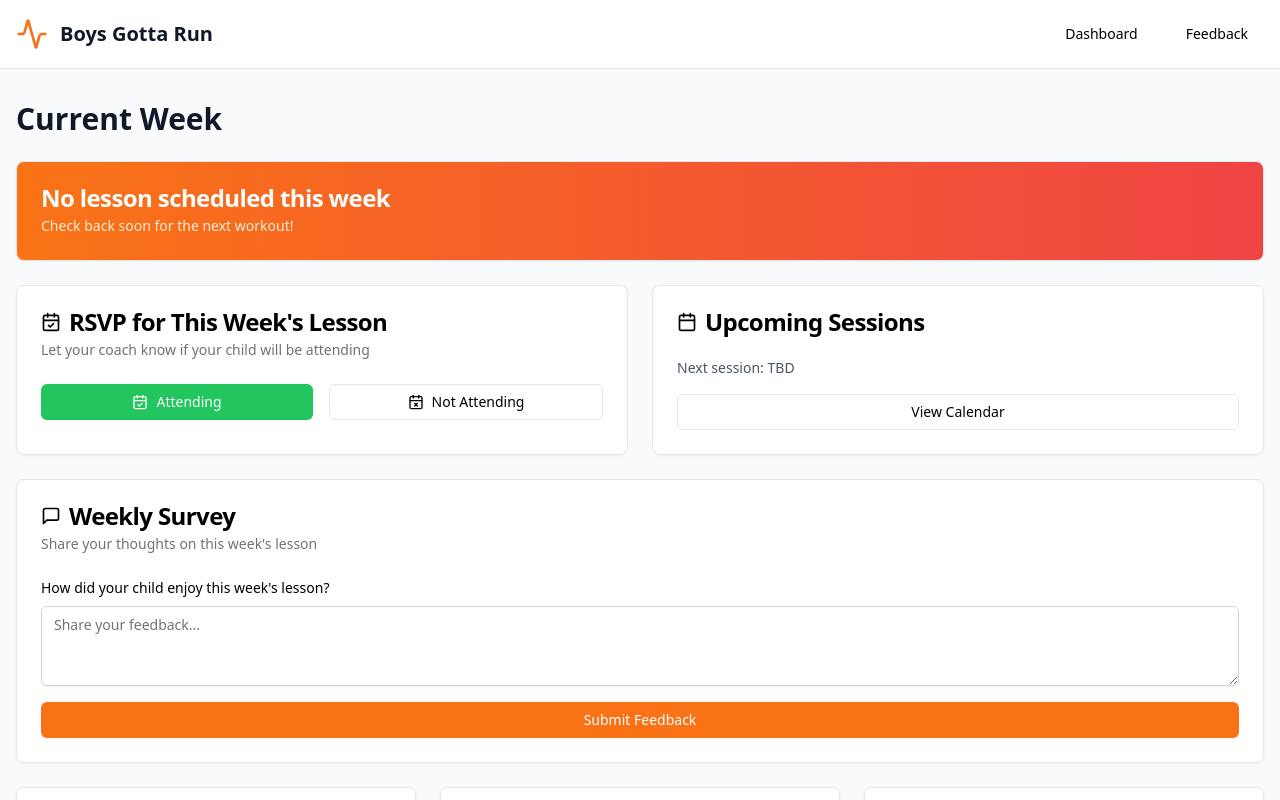
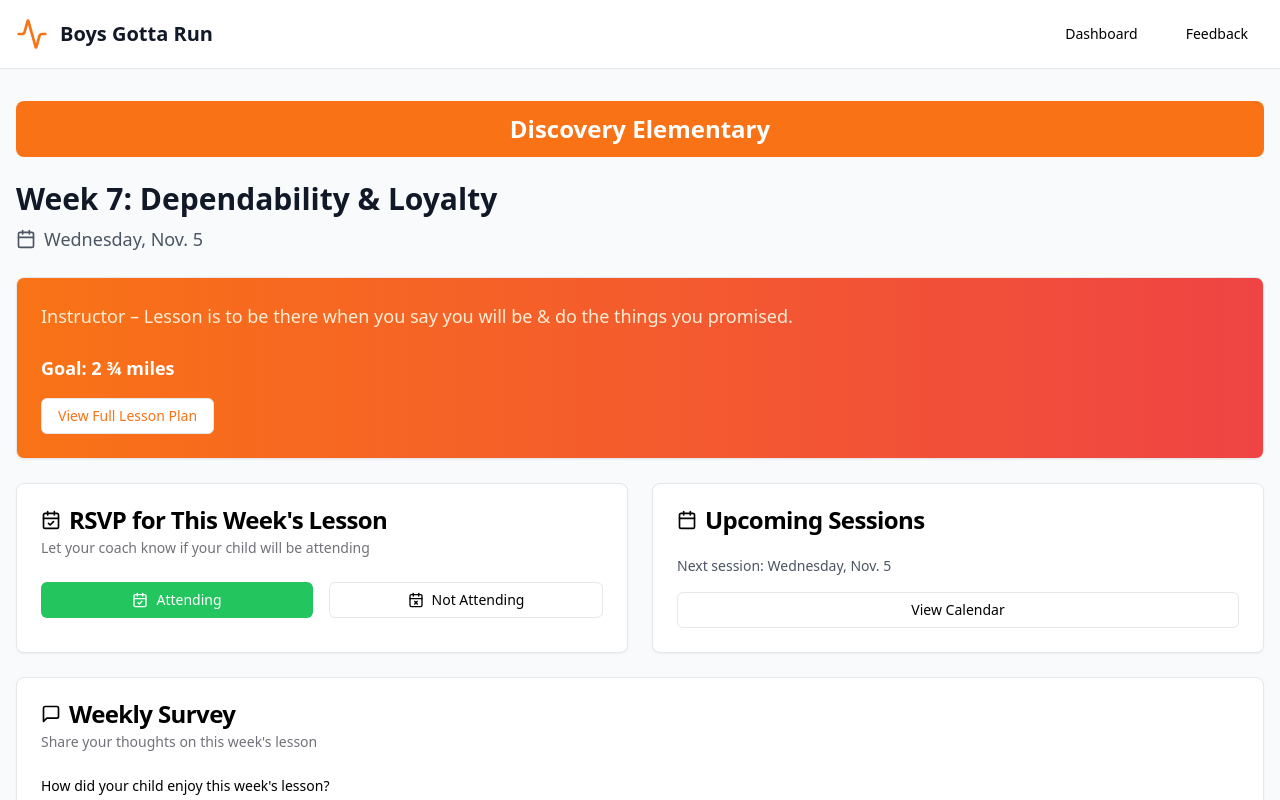
Before and after one commit to GoFast-Athlete-Training/gofast_runprogram_parent, a React (Vite) app: page /dashboard in a window 1280 px wide. Shown: the top 800 px of the page. Built offline with nearby package versions, Linux system fonts and the light colour scheme; no server answers.

Commit message:
Refactor: Remove hook file, hardcode workout data directly in Dashboard component

```diff
--- a/src/hooks/useHydrateParent.js
+++ /dev/null
@@ -1,90 +0,0 @@
-import React, { useState, useEffect } from 'react';
-import { parentApi, apiRequest } from '../lib/api.js';
-
-/**
- * Hook to hydrate parent data from backend
- * Follows FRONTEND_BUILDS_FOR_GOFAST.md hydration pattern:
- * - Entity-specific route: /api/bgr/parent/:parentId/hydrate
- * - localStorage caching with key pattern: bgr_parent_${parentId}_data
- * - Always hydrate when landing on parent dashboard
- */
-export const useHydrateParent = (parentId) => {
-  const [parentData, setParentData] = useState(null);
-  const [currentLesson, setCurrentLesson] = useState(null);
-  const [feedback, setFeedback] = useState([]);
-  const [loading, setLoading] = useState(true);
-  const [error, setError] = useState(null);
-
-  useEffect(() => {
-    if (!parentId) {
-      // For demo purposes, use default parentId if not provided
-      // In production, parentId should come from auth/session
-      const defaultParentId = localStorage.getItem('bgr_parent_id') || '1';
-      parentId = defaultParentId;
-    }
-
-    const hydrate = async () => {
-      setLoading(true);
-      setError(null);
-
-      const cacheKey = `bgr_parent_${parentId}_data`;
-
-      // Check localStorage cache first
-      const cachedData = localStorage.getItem(cacheKey);
-      if (cachedData) {
-        try {
-          const parsed = JSON.parse(cachedData);
-          setParentData(parsed.parentData);
-          setCurrentLesson(parsed.currentLesson);
-          setFeedback(parsed.feedback || []);
-          setLoading(false);
-          // Still hydrate in background to refresh data
-        } catch (err) {
-          console.error('Error parsing cached data:', err);
-          // Continue to API call if cache is invalid
-        }
-      }
-
-      try {
-        // Hydrate from backend
-        const url = parentApi.hydrate(parentId);
-        const data = await apiRequest(url);
-
-        setParentData(data.parentData || data.parent);
-        setCurrentLesson(data.currentLesson || data.lesson);
-        setFeedback(data.feedback || []);
-
-        // Cache in localStorage
-        localStorage.setItem(cacheKey, JSON.stringify({
-          parentData: data.parentData || data.parent,
-          currentLesson: data.currentLesson || data.lesson,
-          feedback: data.feedback || []
-        }));
-
-        setLoading(false);
-      } catch (err) {
-        console.error('Hydration error:', err);
-        setError(err.message);
-        setLoading(false);
-
-        // If API fails and we have cached data, use it
-        if (cachedData) {
-          const parsed = JSON.parse(cachedData);
-          setParentData(parsed.parentData);
-          setCurrentLesson(parsed.currentLesson);
-          setFeedback(parsed.feedback || []);
-        }
-      }
-    };
-
-    hydrate();
-  }, [parentId]);
-
-  return {
-    parentData,
-    currentLesson,
-    feedback,
-    loading,
-    error
-  };
-};
--- a/src/pages/Dashboard.jsx
+++ b/src/pages/Dashboard.jsx
@@ -8,44 +8,86 @@ import SurveyForm from '../components/SurveyForm.jsx';
 import { Card, CardContent, CardDescription, CardHeader, CardTitle } from '../components/ui/card.jsx';
 import { Button } from '../components/ui/button.jsx';
 import { Calendar, Activity } from 'lucide-react';
-import { useHydrateParent } from '../hooks/useHydrateParent.js';
+
+// Hardcoded workout data for Week 7: Dependability & Loyalty
+const currentLesson = {
+  id: '1',
+  week: 7,
+  weekFocus: 'Dependability & Loyalty',
+  date: 'Wednesday, Nov. 5',
+  school: 'Discovery Elementary',
+  title: 'Week 7: Dependability & Loyalty',
+  description: 'Instructor – Lesson is to be there when you say you will be & do the things you promised.',
+  goal: '2 ¾ miles',
+  workout: [
+    {
+      name: '3 lap warm up',
+      description: '',
+      duration: null,
+      reps: null
+    },
+    {
+      name: 'Body weight conditioning',
+      description: '2 sets of 10 each',
+      duration: null,
+      reps: '2 sets of 10 each',
+      exercises: [
+        'Squats',
+        'Jumping jacks',
+        'Alternating reverse lunges',
+        'Single leg squats',
+        'Pushups',
+        'Sit ups'
+      ]
+    },
+    {
+      name: 'Run 8 laps at Tempo',
+      description: '',
+      duration: null,
+      reps: '8 laps'
+    }
+  ],
+  discussion: {
+    topic: 'Discuss Loyalty & Dependability',
+    example: 'Parents are dependable because they pick you up after school when they say they will and you can depend on parents to feed you and fix things.',
+    story: "My best friend asked me to help him practice for the school spelling bee. I promised I'd help him every day after school. Even when I really wanted to go home and play video games, I still showed up to help him practice. That's called being dependable; keeping your promises and showing others they can count on you. And loyalty means standing by your friends and supporting them, even when it's not always easy or fun. My friend didn't win first place, but he said he felt like a winner because I was there for him.",
+    definitions: {
+      dependability: 'keeping your word and being reliable',
+      loyalty: 'being a good friend and sticking with someone through thick and thin'
+    },
+    notes: 'This helps kids connect their actions (like showing up, helping, supporting friends) to these important character traits.'
+  },
+  instructorNotes: [
+    'Instructors will Map out the 5K run course which should be 600-800m laps for optimal spectator viewing.',
+    "Instructors will Speak with Extended Day manager to coordinate the Extended day students' spectating and supporting the runners of the final 5K. They will come out to cheer on their peers.",
+    'Encourage Extended Day to make signs and bring noise makers to the 5K finish line.'
+  ],
+  homeAssignment: 'Running assignment of 10 minutes 1 X this week and stretch for 2 minutes each day.'
+};
 
 const Dashboard = () => {
   const navigate = useNavigate();
-  const { parentData, currentLesson, loading } = useHydrateParent();
-
-  if (loading) {
-    return (
-      <div className="min-h-screen bg-gray-50 flex items-center justify-center">
-        <p>Loading...</p>
-      </div>
-    );
-  }
 
   return (
     <div className="min-h-screen bg-gray-50 flex flex-col">
       <Header />
       <main className="flex-1 container mx-auto px-4 py-8">
         {/* School Banner */}
-        {currentLesson?.school && (
         <div className="mb-6 bg-orange-500 text-white py-3 px-6 rounded-lg text-center">
           <h2 className="text-2xl font-bold">{currentLesson.school}</h2>
         </div>
-        )}
 
         {/* Week Focus and Date */}
         <div className="mb-6">
           <div className="mb-2">
             <h1 className="text-3xl font-bold text-gray-900">
-              {currentLesson?.title || 'Current Week'}
+              {currentLesson.title}
             </h1>
           </div>
-          {currentLesson?.date && (
           <div className="flex items-center space-x-2 text-gray-600 mb-4">
             <Calendar className="w-5 h-5" />
             <span className="text-lg">{currentLesson.date}</span>
           </div>
-          )}
         </div>
 
         <div className="mb-6">
@@ -53,7 +95,7 @@ const Dashboard = () => {
         </div>
 
         <div className="grid grid-cols-1 md:grid-cols-2 gap-6 mb-6">
-          <RSVPCard lessonId={currentLesson?.id} />
+          <RSVPCard lessonId={currentLesson.id} />
           <Card>
             <CardHeader>
               <CardTitle className="flex items-center space-x-2">
@@ -63,7 +105,7 @@ const Dashboard = () => {
             </CardHeader>
             <CardContent>
               <p className="text-sm text-gray-600 mb-4">
-                Next session: {currentLesson?.date || 'TBD'}
+                Next session: {currentLesson.date}
               </p>
               <Button variant="outline" className="w-full">
                 View Calendar
@@ -73,11 +115,11 @@ const Dashboard = () => {
         </div>
 
         <div className="mb-6">
-          <SurveyForm lessonId={currentLesson?.id} />
+          <SurveyForm lessonId={currentLesson.id} />
         </div>
 
         <div className="grid grid-cols-1 md:grid-cols-3 gap-6">
-          <Card className="cursor-pointer hover:shadow-lg transition-shadow" onClick={() => navigate(`/lesson/${currentLesson?.id}`)}>
+          <Card className="cursor-pointer hover:shadow-lg transition-shadow" onClick={() => navigate(`/lesson/${currentLesson.id}`)}>
             <CardHeader>
               <div className="w-12 h-12 rounded-lg bg-blue-100 text-blue-600 flex items-center justify-center mb-4">
                 <Activity className="w-6 h-6" />
```
Lines whose indentation alone changed are shown as unchanged.
